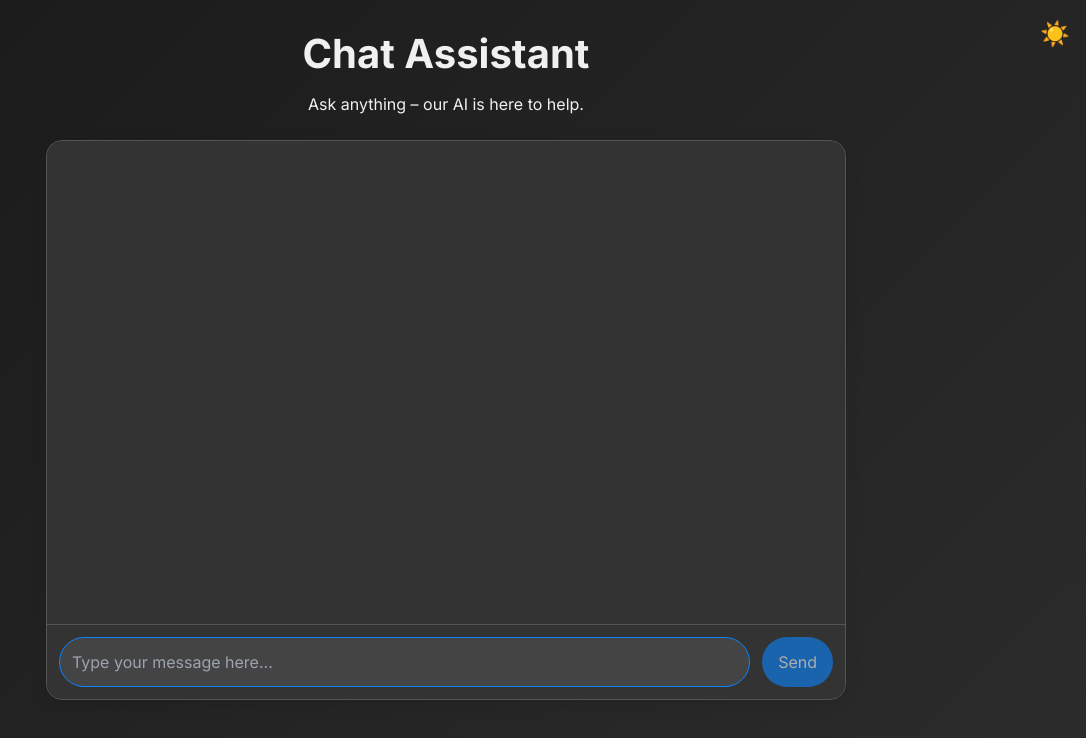
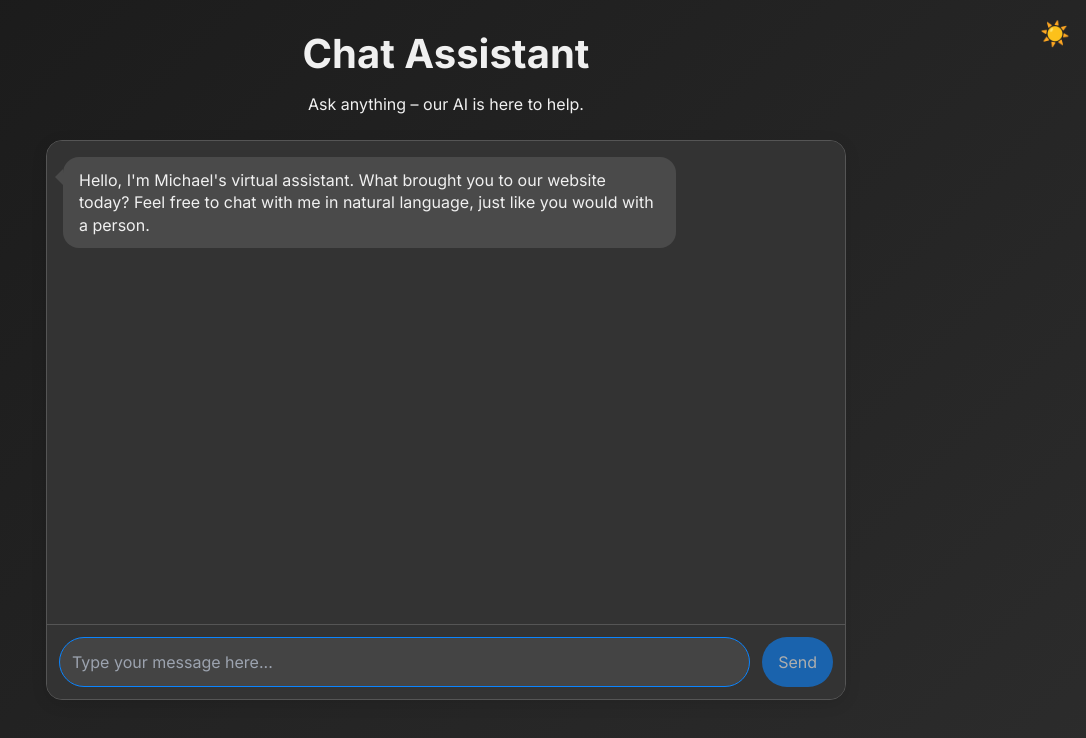
Before and after one commit to TheLegitSmit/AssistantBot, a Next.js app: page / in a window 1280 px wide. Shown: the top 738 px of the page, without its empty margins (194-1280 px from the left). Built offline with nearby package versions, Linux system fonts and the light colour scheme.

Commit message:
feb 10 added initial message

```diff
--- a/app/page.tsx
+++ b/app/page.tsx
@@ -213,12 +213,23 @@ const MarkdownWrapper = styled.div`
   }
 `;
 
+// Define the default assistant greeting message.
+const initialAssistantMessage = {
+  id: 'init-1',
+  role: 'assistant',
+  content:
+    "Hello, I'm Michael's virtual assistant. What brought you to our website today? Feel free to chat with me in natural language, just like you would with a person.",
+};
+
 export default function Chat() {
-  // Set dark mode as default by initializing isDarkMode to true.
+  // Dark mode is default.
   const [isDarkMode, setIsDarkMode] = useState(true);
   const { status, messages, input, submitMessage, handleInputChange } = useAssistant({ api: '/api/assistant' });
   const messagesEndRef = useRef<HTMLDivElement>(null);
   const inputRef = useRef<HTMLInputElement>(null);
+
+  // If no messages are present, display the initial assistant greeting.
+  const displayMessages = messages.length > 0 ? messages : [initialAssistantMessage];
 
   const scrollToBottom = () => {
     messagesEndRef.current?.scrollIntoView({ behavior: "smooth" });
@@ -261,7 +272,7 @@ export default function Chat() {
         </Header>
         <ChatCard>
           <MessageList>
-            {messages.map((msg: Message) => (
+            {displayMessages.map((msg: Message) => (
               <Bubble key={msg.id} $role={msg.role as 'user' | 'assistant'}>
                 <MarkdownWrapper>
                   <ReactMarkdown rehypePlugins={[rehypeRaw]}>
```
